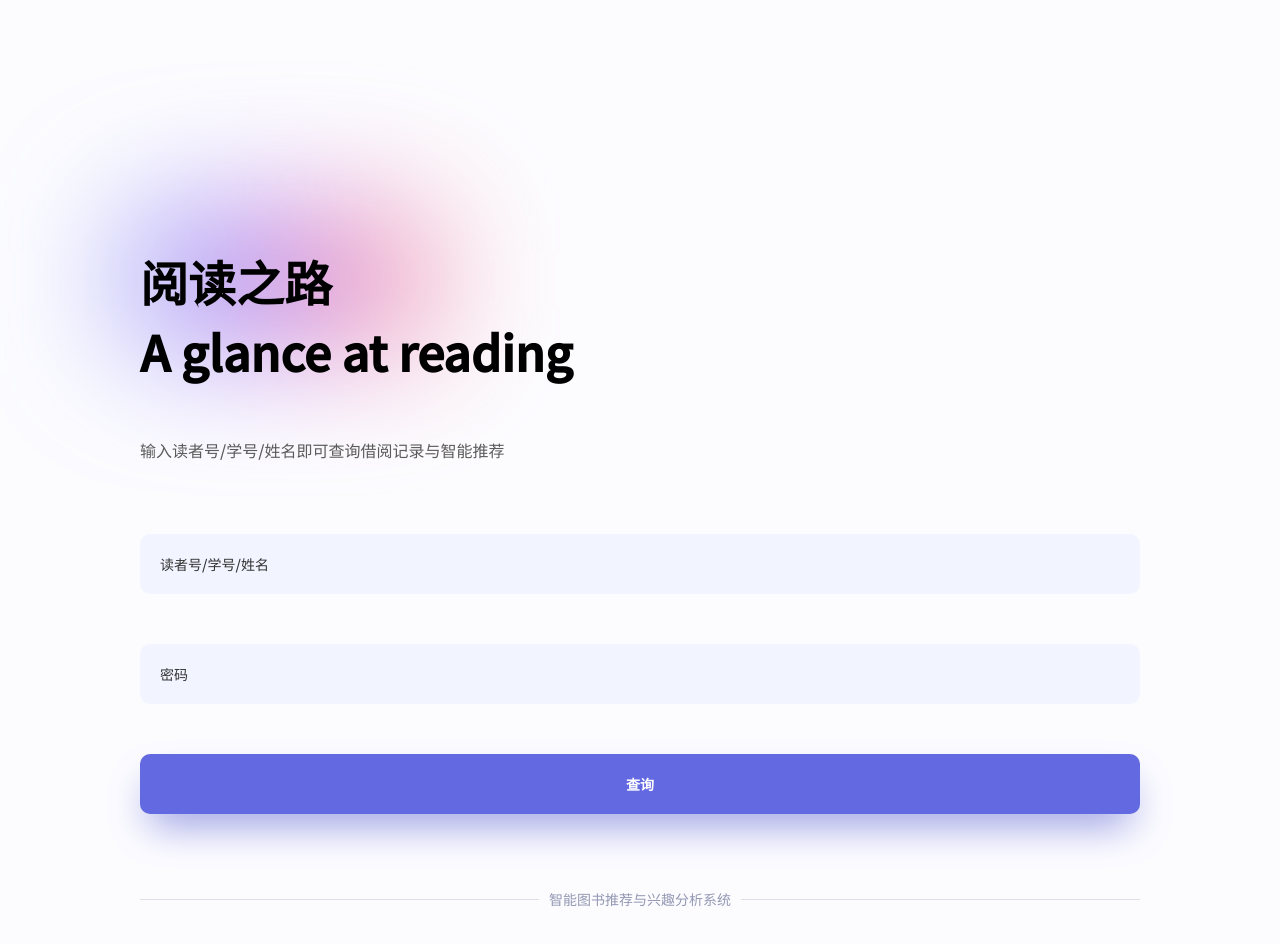
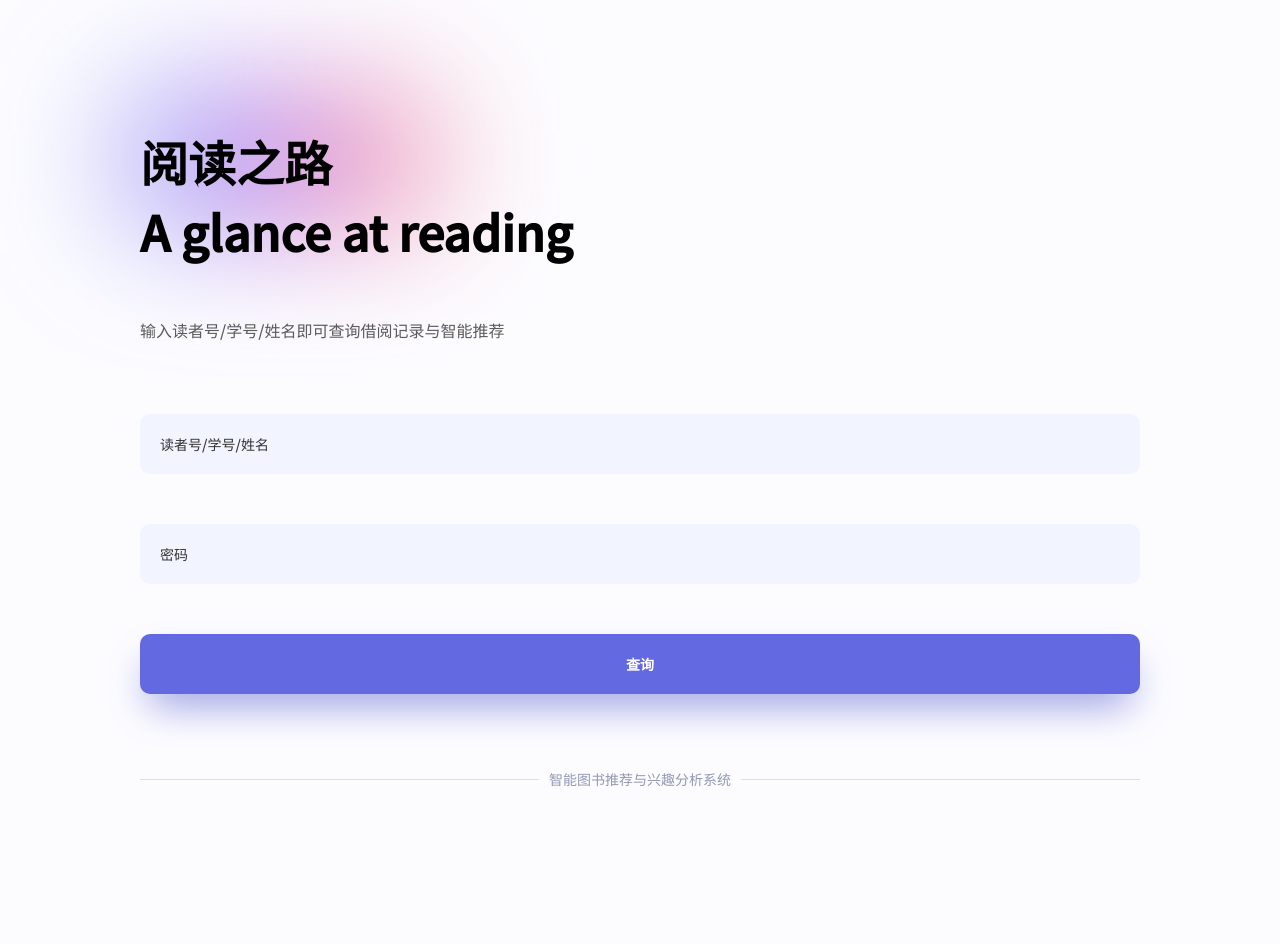
Before and after one commit to ZhangzrJerry/RhinoBird, a Flask app: page /login in a window 1280 px wide. After the commit the page ends 787 px from the top, so only its background shows below. Run offline with Flask 3, Linux system fonts and the light colour scheme.

Commit message:
static/style.css fix height from 100vh to 70vh

```diff
--- a/static/style.css
+++ b/static/style.css
@@ -68,7 +68,7 @@ h1 {
     display: flex;
     align-items: center;
     justify-content: center;
-    height: 100vh;
+    height: 70vh;
 }
 
 .container {
```
